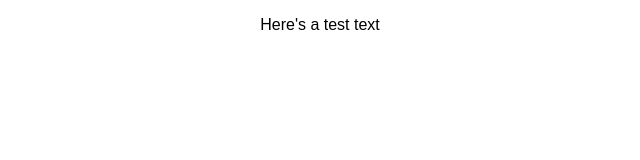
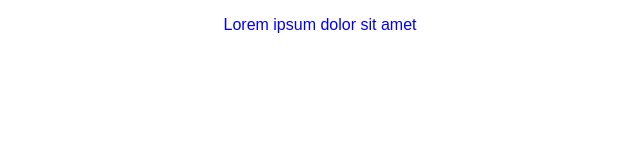
Before and after one commit to Ramdhei-codes/cursoGit-GithubPlatzi, a plain HTML site: page src/index.html in a window 1280 px wide. Shown: the whole page, without its empty margins (320-960 px from the left). Drawn offline with Linux system fonts and the light colour scheme.

Commit message:
Changes to index.html

```diff
--- a/src/index.html
+++ b/src/index.html
@@ -7,6 +7,6 @@
     <title>Test page</title>
 </head>
 <body>
-    <p>Here's a test text</p>
+    <p>Lorem ipsum dolor sit amet</p>
 </body>
 </html>
--- a/src/style.css
+++ b/src/style.css
@@ -1,4 +1,5 @@
 body{
     font-family: Arial, Helvetica, sans-serif;
     text-align: center;
+    color: blue;
 }
```
Also changed, not shown: historia.txt (line endings or trailing spaces).
